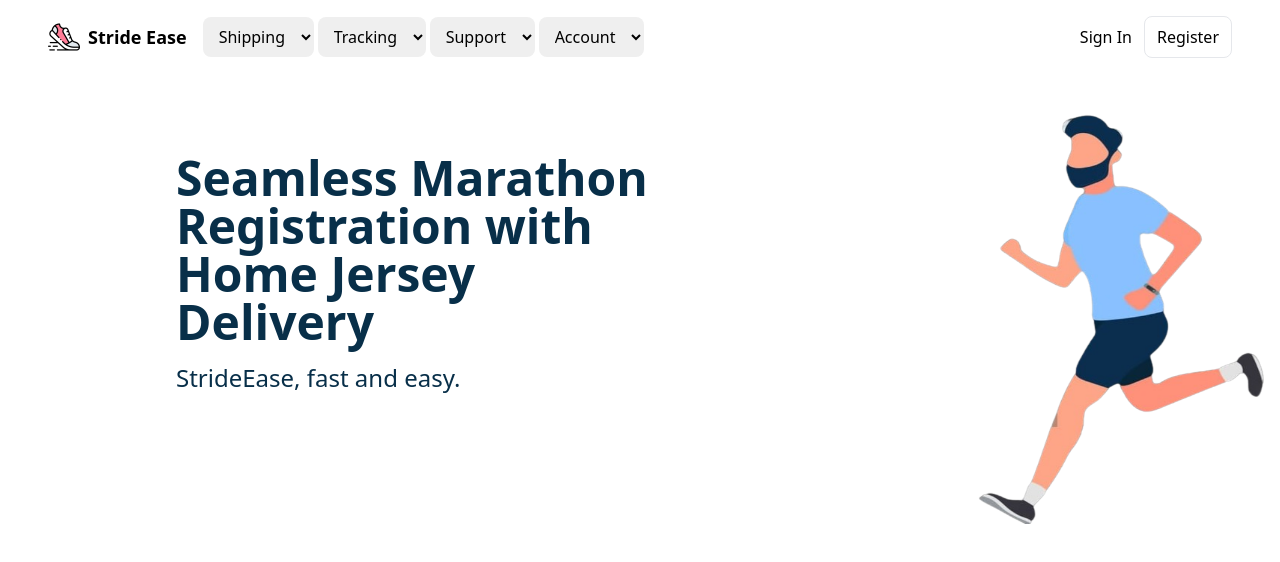
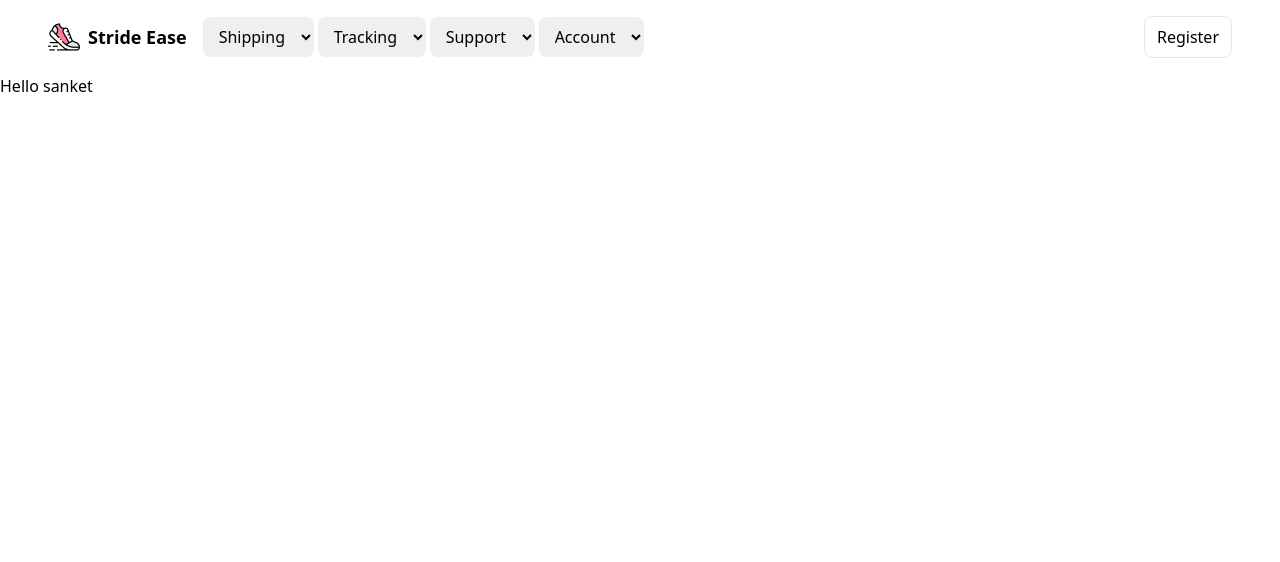
Before and after one commit to sanketsanjaypote29/StrideEase, a React (Create React App) app in the folder client/: page /register in a window 1280 px wide. Shown: the top 562 px of the page. Built offline with nearby package versions, Linux system fonts and the light colour scheme; the HTML template or start-up script is replaced by a standard one.

Commit message:
navbar added

```diff
--- a/client/package.json
+++ b/client/package.json
@@ -10,6 +10,7 @@
     "@testing-library/user-event": "^13.5.0",
     "react": "^18.2.0",
     "react-dom": "^18.2.0",
+    "react-router-dom": "^6.22.1",
     "react-scripts": "5.0.1",
     "web-vitals": "^2.1.4"
   },
--- a/client/src/App.js
+++ b/client/src/App.js
@@ -1,13 +1,21 @@
-import './App.css';
-import './index.css';
+// App.js
+
+import React from "react";
+import { BrowserRouter as Router, Route, Routes } from "react-router-dom";
 import Navbar from "./components/navbar";
-import Home from './components/home';
+import Home from "./components/home";
+  import Register from "./components/register"; // Import the Register component
+
 function App() {
   return (
-    <div className="container">
+    <Router>
       <Navbar />
-      <Home />
-    </div>
+      <Routes>
+        <Route path="/" element={<Home />} />
+        <Route path="/register" element={<Register />} />
+        {/* Add more routes as needed */}
+      </Routes>
+    </Router>
   );
 }
 
--- a/client/src/components/navbar.js
+++ b/client/src/components/navbar.js
@@ -1,4 +1,5 @@
 import React from "react";
+import { Link } from "react-router-dom"; // Import Link from react-router-dom
 import "./navbar.css";
 
 const Navbar = () => {
@@ -47,14 +48,12 @@ const Navbar = () => {
           </div>
 
           <div className="flex items-center ml-0 ">
-            <a
-              href="/contact"
-              className="hover:text-blue-400 px-3 py-2 text-black">
-              Sign In
-            </a>
-            <button className="border py-2 px-3 rounded-lg hover:border-blue-400 ">
+            <Link
+              to="/register" // Specify the path to the register page
+              className="border py-2 px-3 rounded-lg hover:border-blue-400 "
+            >
               Register
-            </button>
+            </Link>
           </div>
         </div>
       </div>
--- /dev/null
+++ b/client/src/components/register.css
@@ -0,0 +1,3 @@
+@tailwind base;
+@tailwind components;
+@tailwind utilities;
--- /dev/null
+++ b/client/src/components/register.js
@@ -0,0 +1,11 @@
+import React from 'react'
+
+const register = () => {
+  return (
+    <div>
+      <header>Hello sanket</header>
+    </div>
+  )
+}
+
+export default register
```
Also changed, not shown: 1 other file (tests, documents, lock files or other folders).
